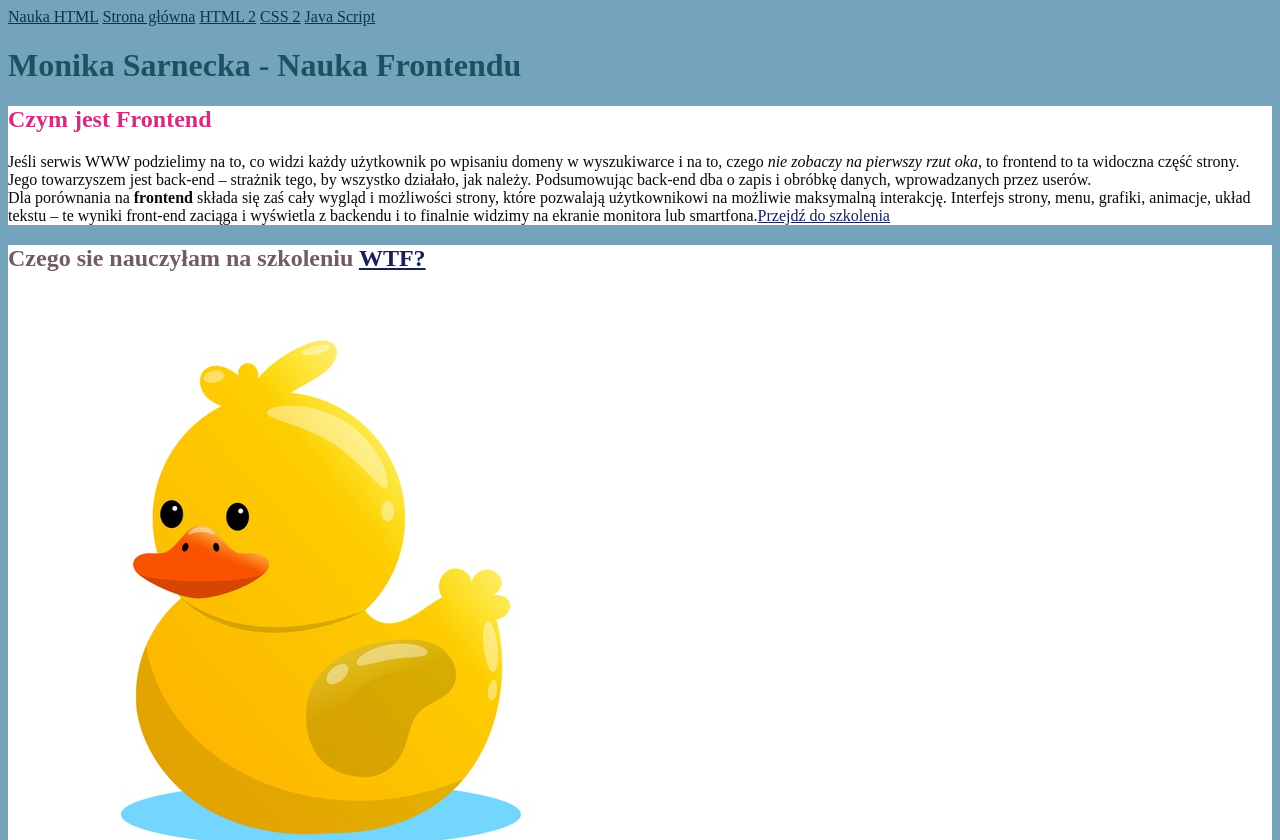
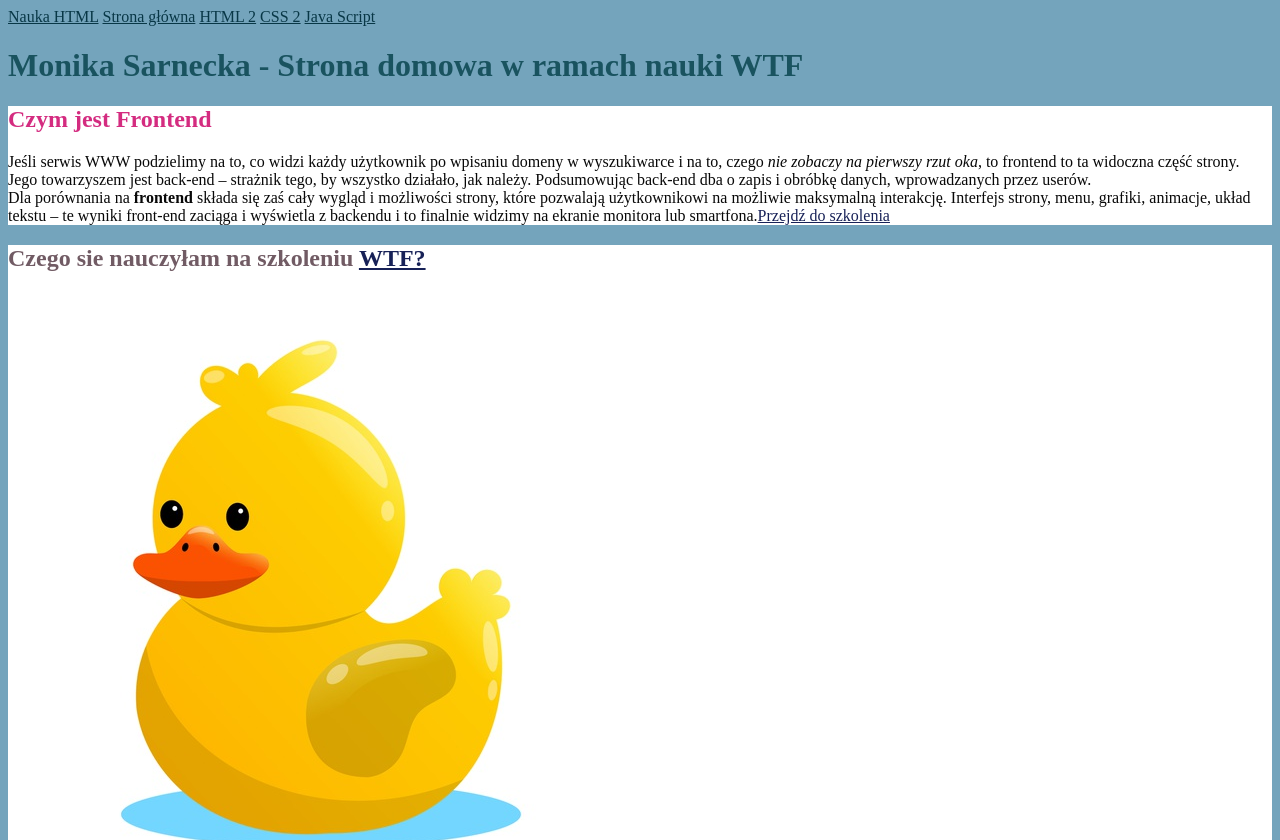
Before and after one commit to monikasarnecka/homepage, a plain HTML site: page index.html in a window 1280 px wide. Shown: the top 840 px of the page. Drawn offline with Linux system fonts and the light colour scheme.

Commit message:
new heading again

```diff
--- a/index.html
+++ b/index.html
@@ -23,7 +23,7 @@
     </header>
     <main>
         <header id="top">
-            <h1 class="header-first">Monika Sarnecka - Nauka Frontendu</h1>
+            <h1 class="header-first">Monika Sarnecka - Strona domowa w ramach nauki WTF</h1>
         </header>
 
         <section>
```
